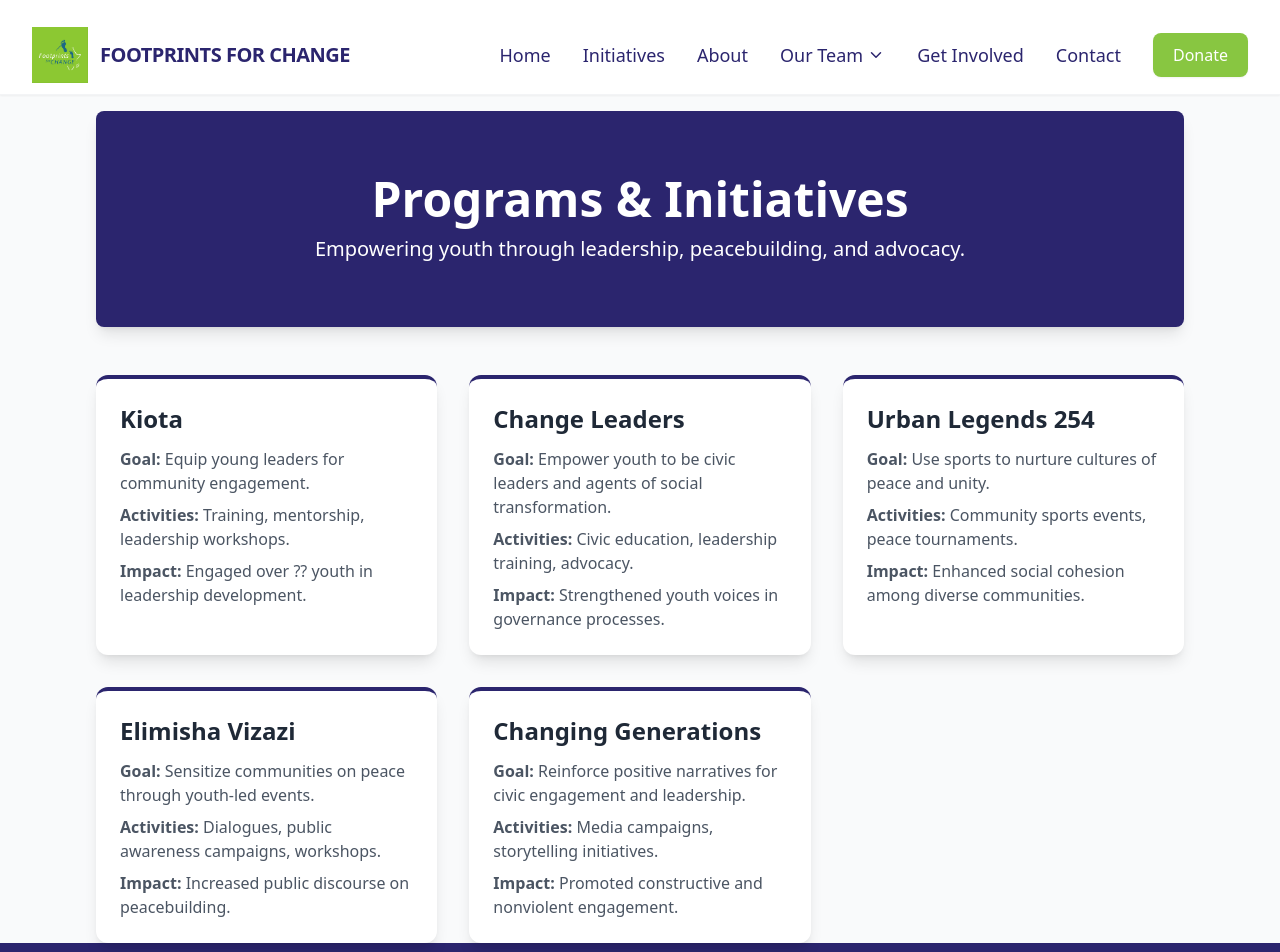
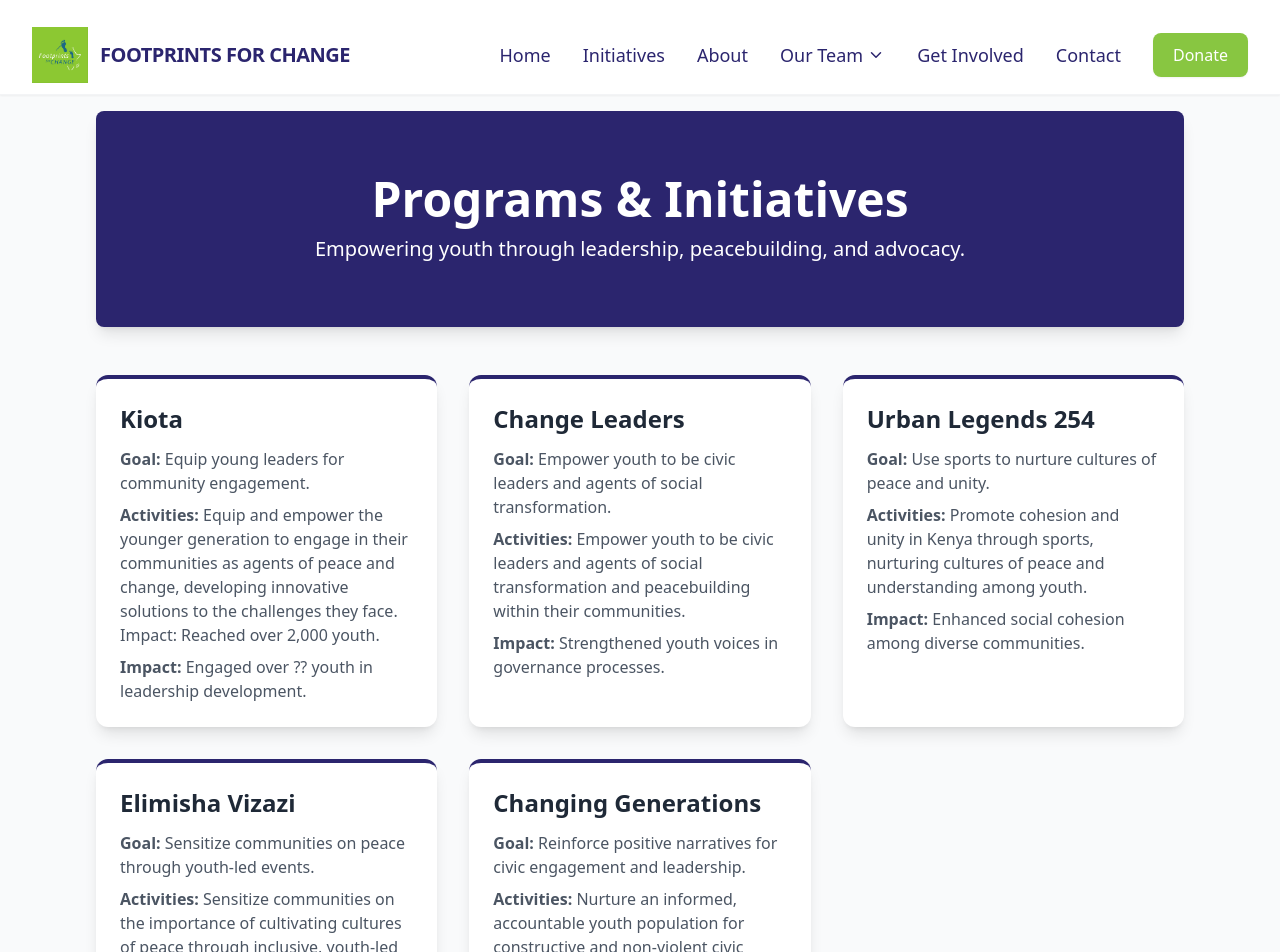
Before and after one commit to Denkogei/footprints4change, a React (Vite) app in the folder footprints4change/: page /initiatives in a window 1280 px wide. Shown: the top 952 px of the page. Built offline with nearby package versions, Linux system fonts and the light colour scheme.

Commit message:
modified initiatives

```diff
--- a/footprints4change/src/Components/Initiatives.jsx
+++ b/footprints4change/src/Components/Initiatives.jsx
@@ -4,31 +4,31 @@ const initiatives = [
   {
     title: "Kiota",
     goal: "Equip young leaders for community engagement.",
-    activities: "Training, mentorship, leadership workshops.",
+    activities: "Equip and empower the younger generation to engage in their communities as agents of peace and change, developing innovative solutions to the challenges they face. Impact: Reached over 2,000 youth.",
     impact: "Engaged over ?? youth in leadership development.",
   },
   {
     title: "Change Leaders",
     goal: "Empower youth to be civic leaders and agents of social transformation.",
-    activities: "Civic education, leadership training, advocacy.",
+    activities: "Empower youth to be civic leaders and agents of social transformation and peacebuilding within their communities.",
     impact: "Strengthened youth voices in governance processes.",
   },
   {
     title: "Urban Legends 254",
     goal: "Use sports to nurture cultures of peace and unity.",
-    activities: "Community sports events, peace tournaments.",
+    activities: "Promote cohesion and unity in Kenya through sports, nurturing cultures of peace and understanding among youth.",
     impact: "Enhanced social cohesion among diverse communities.",
   },
   {
     title: "Elimisha Vizazi",
     goal: "Sensitize communities on peace through youth-led events.",
-    activities: "Dialogues, public awareness campaigns, workshops.",
+    activities: "Sensitize communities on the importance of cultivating cultures of peace through inclusive, youth-led events.",
     impact: "Increased public discourse on peacebuilding.",
   },
   {
     title: "Changing Generations",
     goal: "Reinforce positive narratives for civic engagement and leadership.",
-    activities: "Media campaigns, storytelling initiatives.",
+    activities: "Nurture an informed, accountable youth population for constructive and non-violent civic engagement, leadership, and peacebuilding by reinforcing positive narratives.",
     impact: "Promoted constructive and nonviolent engagement.",
   },
 ];
```
